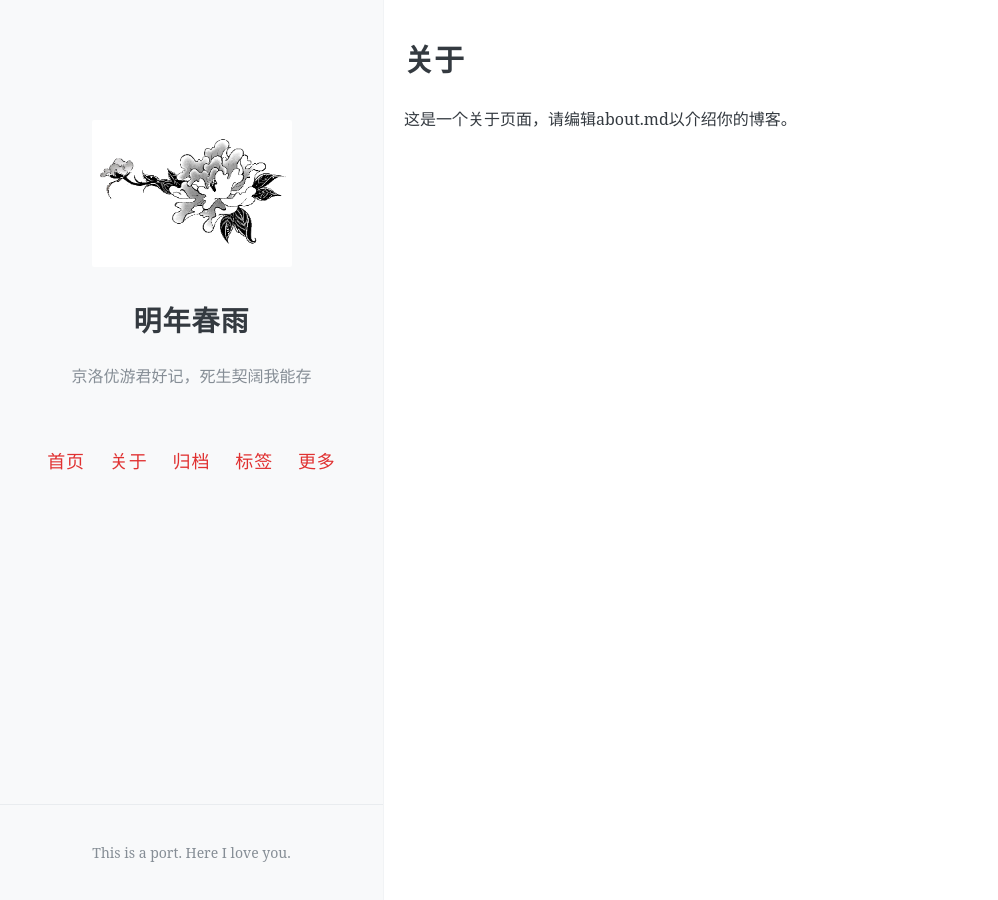
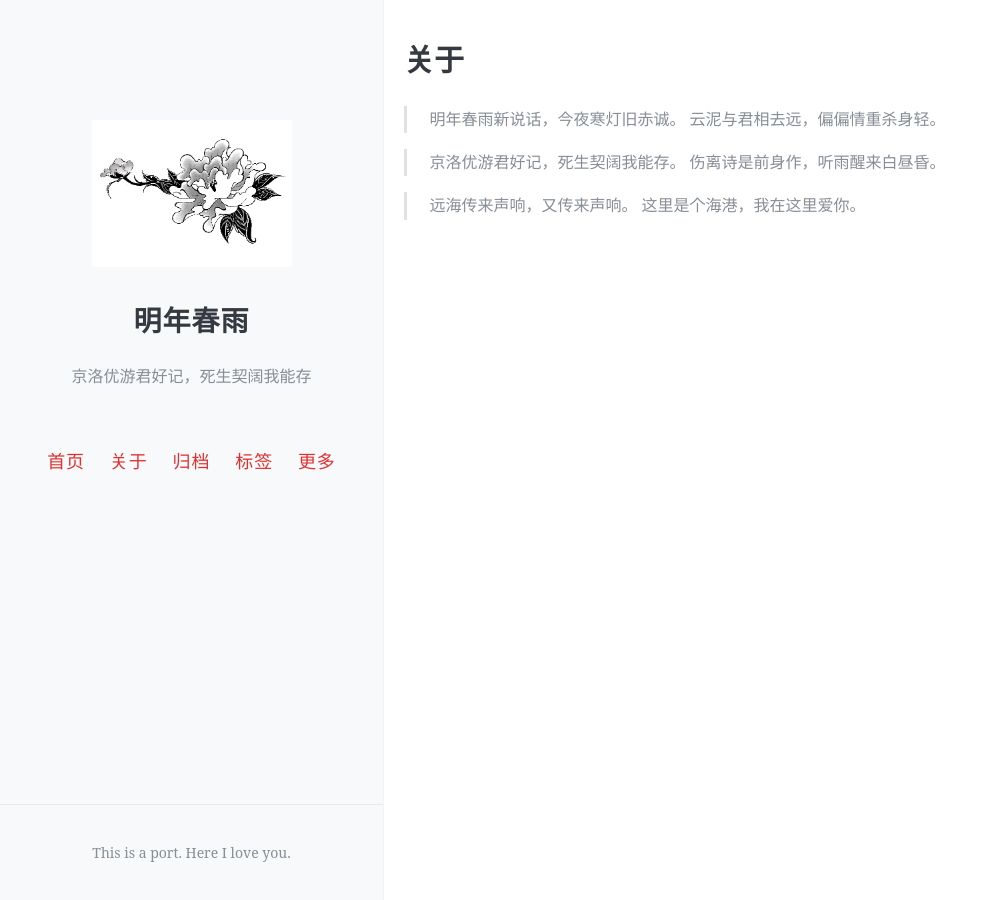
Before and after one commit to eglantine-shell/dreamboat, a Jekyll site: the page built from about.md, in a window 1280 px wide. Shown: the whole page, without its empty margins (0-998 px from the left). Built offline with Jekyll 4.4.1, drawn with Linux system fonts in a browser that asks for light colours; comment, search, counter and statistics services are not loaded.

Commit message:
Update about.md

```diff
--- a/about.md
+++ b/about.md
@@ -4,4 +4,13 @@ title: 关于
 permalink: /about/
 ---
 
-这是一个关于页面，请编辑about.md以介绍你的博客。
+>明年春雨新说话，今夜寒灯旧赤诚。
+>云泥与君相去远，偏偏情重杀身轻。
+
+>京洛优游君好记，死生契阔我能存。
+>伤离诗是前身作，听雨醒来白昼昏。
+
+
+
+>远海传来声响，又传来声响。
+>这里是个海港，我在这里爱你。
```
